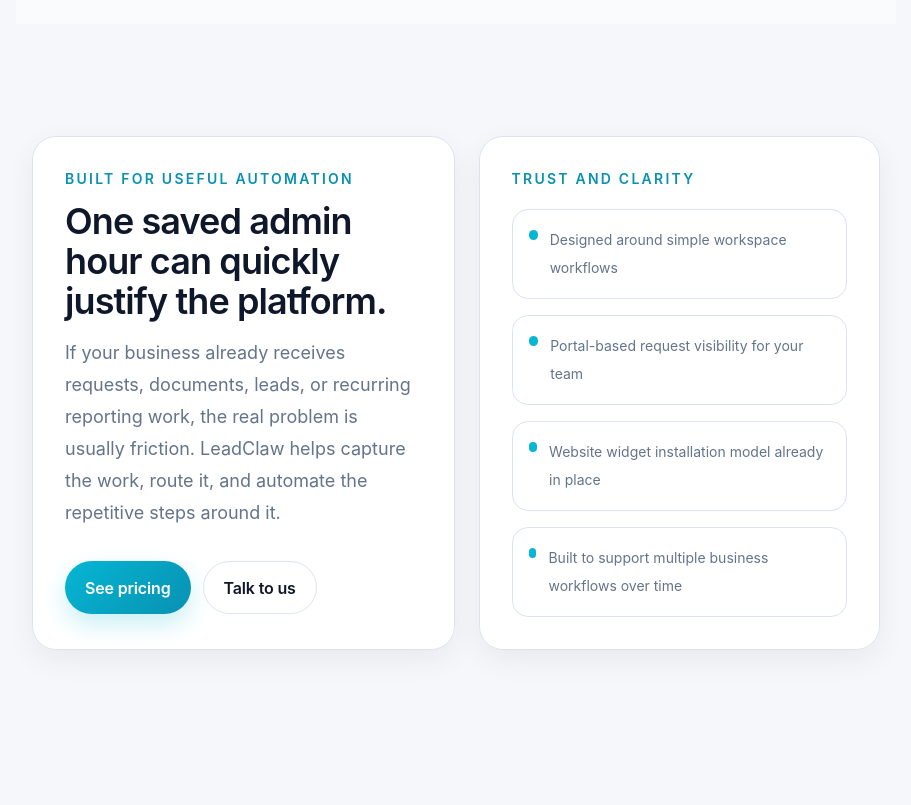
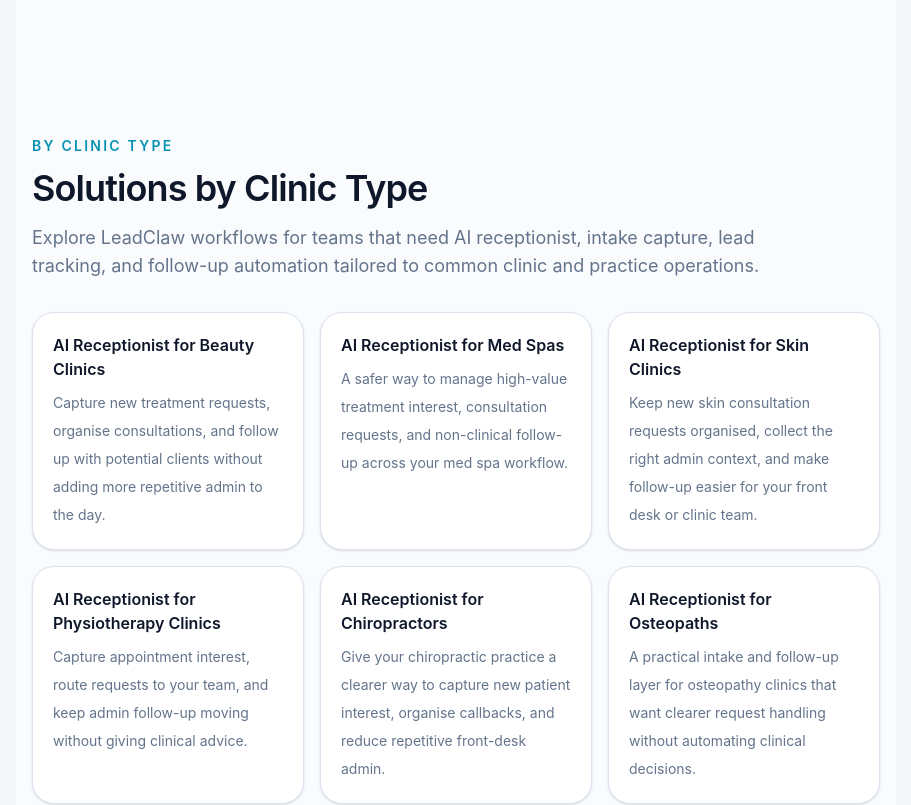
Before and after one commit to krisninnis/leadclaw-uk, a Next.js app: page / in a window 1280 px wide. Shown: the part 3580-4385 px from the top of the page, without its empty margins (344-1255 px from the left). Built offline with nearby package versions, Linux system fonts and the light colour scheme; no server answers.

Commit message:
Add internal links to SEO landing pages

```diff
--- a/src/app/demo/page.tsx
+++ b/src/app/demo/page.tsx
@@ -1,6 +1,7 @@
 import type { Metadata } from "next";
 import Link from "next/link";
 import Script from "next/script";
+import SolutionsByClinicType from "@/components/seo/solutions-by-clinic-type";
 import { createAdminClient } from "@/lib/supabase/admin";
 
 export const metadata: Metadata = {
@@ -203,6 +204,8 @@
               </div>
             </div>
           </div>
+
+          <SolutionsByClinicType variant="card" />
         </div>
       </div>
 
--- a/src/app/help/page.tsx
+++ b/src/app/help/page.tsx
@@ -1,5 +1,6 @@
 import type { Metadata } from "next";
 import Link from "next/link";
+import SolutionsByClinicType from "@/components/seo/solutions-by-clinic-type";
 
 export const metadata: Metadata = {
   title: "LeadClaw Help | Install and set up LeadClaw",
@@ -236,6 +237,8 @@
         </div>
       </section>
 
+      <SolutionsByClinicType variant="card" />
+
       <section className="rounded-[24px] border bg-white p-6 md:p-8">
         <h2 className="text-2xl font-semibold tracking-tight text-foreground">
           Still blocked?
--- a/src/app/how-it-works/page.tsx
+++ b/src/app/how-it-works/page.tsx
@@ -1,4 +1,5 @@
 import type { Metadata } from "next";
+import SolutionsByClinicType from "@/components/seo/solutions-by-clinic-type";
 
 export const metadata: Metadata = {
   title: "How LeadClaw Works | AI workflow automation",
@@ -20,6 +21,7 @@
         <li>You run 7-day free trial with live lead tracking.</li>
         <li>Only continue to monthly subscription if satisfied.</li>
       </ol>
+      <SolutionsByClinicType variant="card" />
     </div>
   )
 }
--- a/src/app/page.tsx
+++ b/src/app/page.tsx
@@ -1,5 +1,6 @@
 import type { Metadata } from "next";
 import Link from "next/link";
+import SolutionsByClinicType from "@/components/seo/solutions-by-clinic-type";
 import TrialCtaLink from "@/components/trial-cta-link";
 
 export const metadata: Metadata = {
@@ -400,6 +401,8 @@
         </div>
       </section>
 
+      <SolutionsByClinicType />
+
       <section className="section-shell">
         <div className="container-shell">
           <div className="grid gap-6 lg:grid-cols-[1fr_0.95fr]">
--- /dev/null
+++ b/src/components/seo/solutions-by-clinic-type.tsx
@@ -0,0 +1,69 @@
+import Link from "next/link";
+import { seoPages } from "@/lib/seo-pages";
+
+type SolutionsByClinicTypeProps = {
+  variant?: "homepage" | "card";
+  className?: string;
+};
+
+const solutionLinks = seoPages.map((page) => ({
+  href: page.canonicalPath,
+  label: page.title.replace(" UK | LeadClaw", "").replace(" | LeadClaw", ""),
+  description: page.subheading,
+}));
+
+export default function SolutionsByClinicType({
+  variant = "homepage",
+  className = "",
+}: SolutionsByClinicTypeProps) {
+  const content = (
+    <>
+      <div className="max-w-3xl">
+        <p className="text-sm font-semibold uppercase tracking-[0.16em] text-brand-strong">
+          By clinic type
+        </p>
+        <h2 className="mt-3 text-3xl font-semibold tracking-tight text-foreground md:text-4xl">
+          Solutions by Clinic Type
+        </h2>
+        <p className="mt-4 text-base leading-7 text-muted md:text-lg">
+          Explore LeadClaw workflows for teams that need AI receptionist,
+          intake capture, lead tracking, and follow-up automation tailored to
+          common clinic and practice operations.
+        </p>
+      </div>
+
+      <div className="mt-8 grid gap-4 sm:grid-cols-2 xl:grid-cols-3">
+        {solutionLinks.map((link) => (
+          <Link
+            key={link.href}
+            href={link.href}
+            className="group rounded-[22px] border border-border bg-white p-5 shadow-sm transition hover:-translate-y-0.5 hover:border-border-strong hover:shadow-[var(--shadow-card)]"
+          >
+            <span className="text-base font-semibold text-foreground group-hover:text-brand-strong">
+              {link.label}
+            </span>
+            <span className="mt-2 block text-sm leading-7 text-muted">
+              {link.description}
+            </span>
+          </Link>
+        ))}
+      </div>
+    </>
+  );
+
+  if (variant === "card") {
+    return (
+      <section
+        className={`rounded-[24px] border border-border bg-white p-6 md:p-8 ${className}`}
+      >
+        {content}
+      </section>
+    );
+  }
+
+  return (
+    <section className={`section-shell bg-white/40 ${className}`}>
+      <div className="container-shell">{content}</div>
+    </section>
+  );
+}
```
